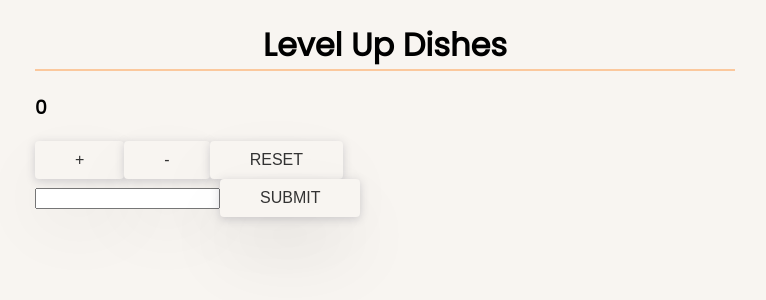
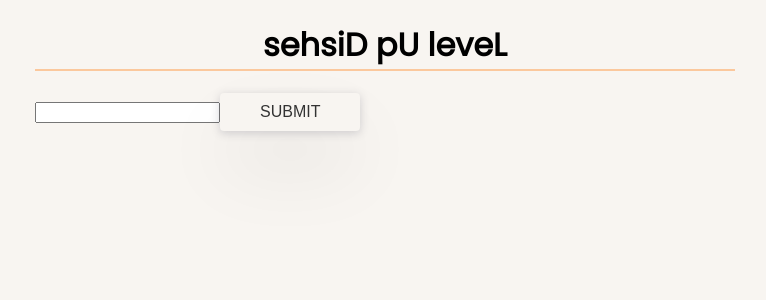
Before and after one commit to PatrickMcLennan/hooksCourse, a React (Create React App) app: page / in a window 1280 px wide. Shown: the top 300 px of the page, without its empty margins (255-1021 px from the left). Built offline with nearby package versions, Linux system fonts and the light colour scheme.

Commit message:
useEffect has blown my mind

```diff
--- a/src/App.js
+++ b/src/App.js
@@ -1,7 +1,7 @@
-import React, { useRef, createContext } from 'react';
+import React, { useRef, createContext, useMemo } from 'react';
 import ToggleHook from './Toggle/ToggleHook';
 import { useTitleInput } from './hooks/useTitleInput';
-import Counter from './Counter/Counter';
+// import Counter from './Counter/Counter';
 
 export const UserContext = createContext();
 
@@ -11,6 +11,17 @@
   const [name, setName] = useTitleInput('');
   const ref = useRef();
 
+  const reverseWord = word => {
+    console.log('function called');
+    return word
+      .split('')
+      .reverse()
+      .join('');
+  };
+
+  const title = 'Level Up Dishes';
+  const TitleReversed = useMemo(() => reverseWord(title), [title]);
+
   return (
     <UserContext.Provider value={{ user: false }}>
       <div className="main-wrapper" ref={ref}>
@@ -18,10 +29,10 @@
           onClick={() =>
             console.log(ref.current.classList.add('new-fake-class'))
           }>
-          Level Up Dishes
+          {TitleReversed}
         </h1>
         <ToggleHook />
-        <Counter />
+        {/* <Counter /> */}
         <form onSubmit={e => e.preventDefault()}>
           <input
             type="text"
```
